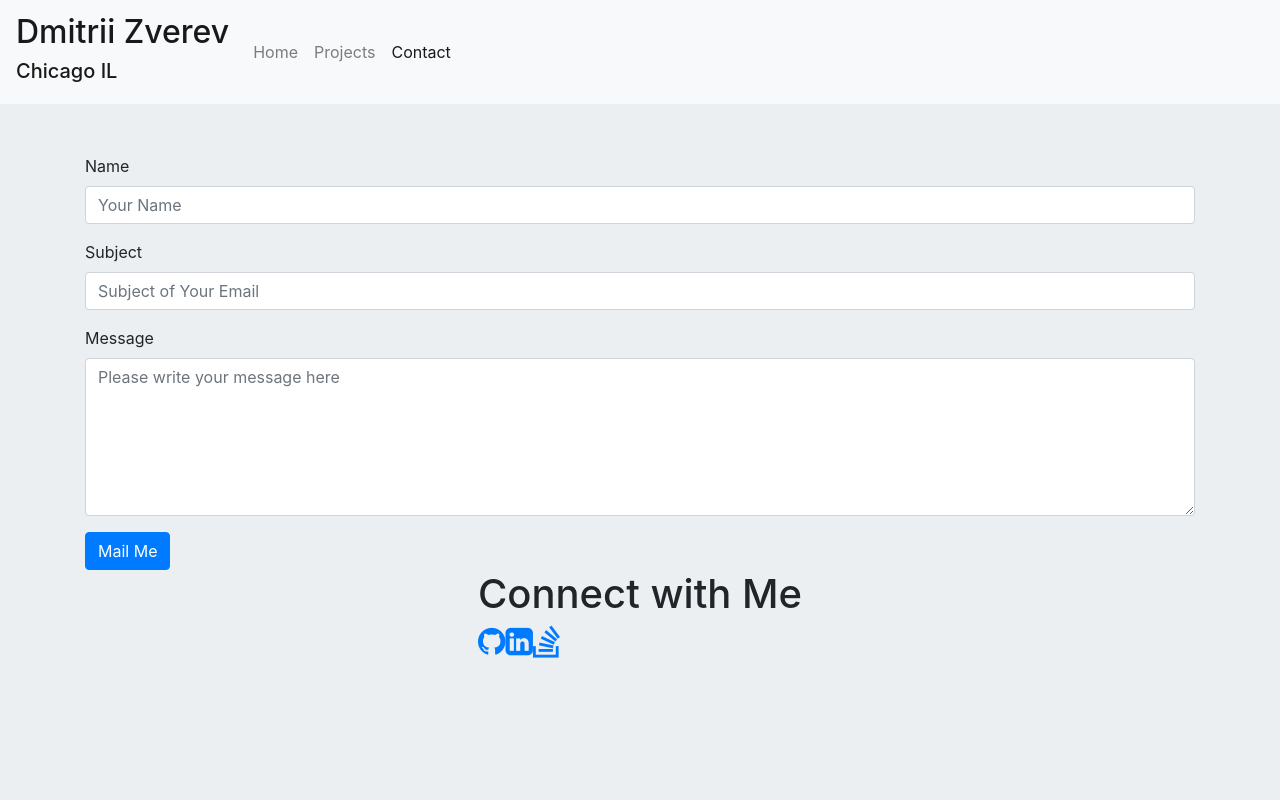
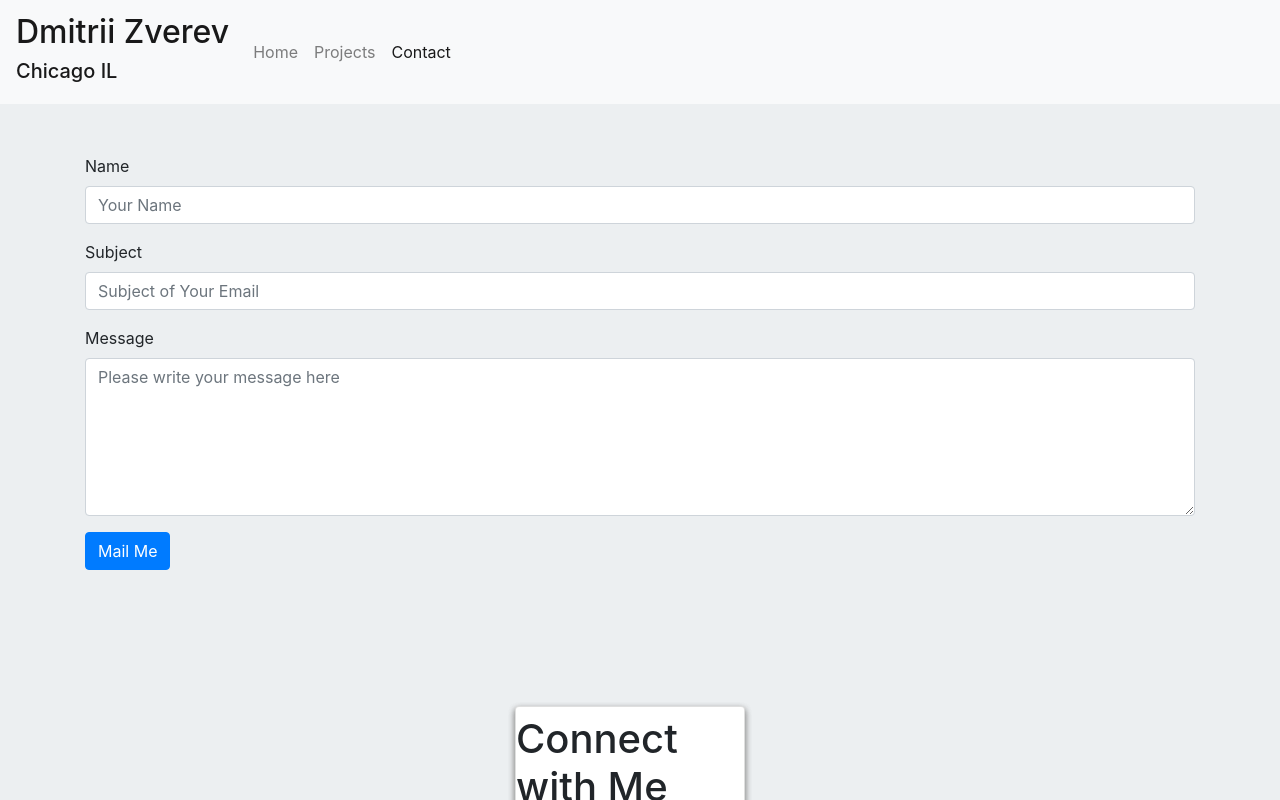
Before and after one commit to Zerrtry/React-Portfolio, a React (Create React App) app: page /contact in a window 1280 px wide. Shown: the top 800 px of the page. Built offline with nearby package versions, Linux system fonts and the light colour scheme.

Commit message:
sidebar fixed position

```diff
--- a/src/components/Contacts/index.js
+++ b/src/components/Contacts/index.js
@@ -3,7 +3,7 @@ import "./style.css";
 
 function Contacts() {
   return (
-    <div className="sidenav">
+    <div className="card side">
        {/* <div className="col-md-3 col-md-offset-1 sidebar"> */}
         <h1>Connect with Me</h1>
         <a href="https://github.com/Zerrtry" target="_blank"><i className="fa fa-github fa-2x" aria-hidden="true" ></i></a>
--- a/src/components/Contacts/style.css
+++ b/src/components/Contacts/style.css
@@ -1,14 +1,10 @@
-/* .footer {
-  min-height: 100px;
-  background: #E5E5E5;
-  position: relative;
+.side {
+  width: 230px;
+  position: fixed!;
+  /* z-index: 1; */
+  top: 120px;
+  right: 10px;
+  background: #eee;
+  /* overflow-x: hidden; */
+  padding: 8px 0;
 }
-
-.footer span {
-  position: absolute;
-  bottom: 0;
-  left: 0;
-  right: 0;
-  padding: 3px;
-  background: #B8B8B8;
-} */
```
